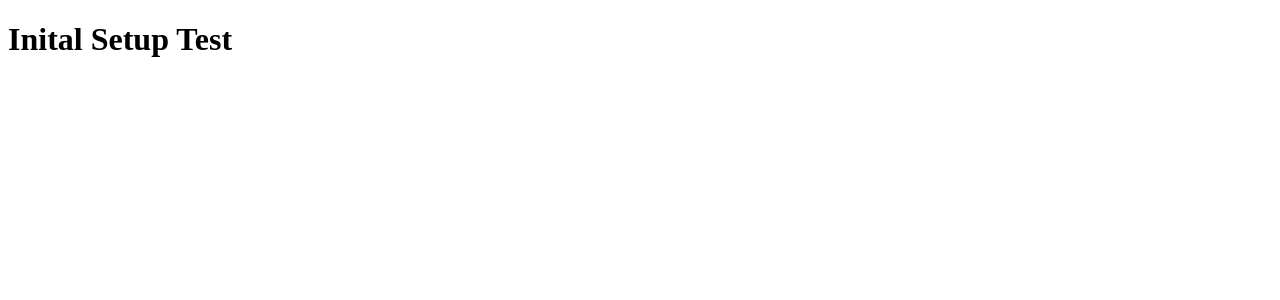
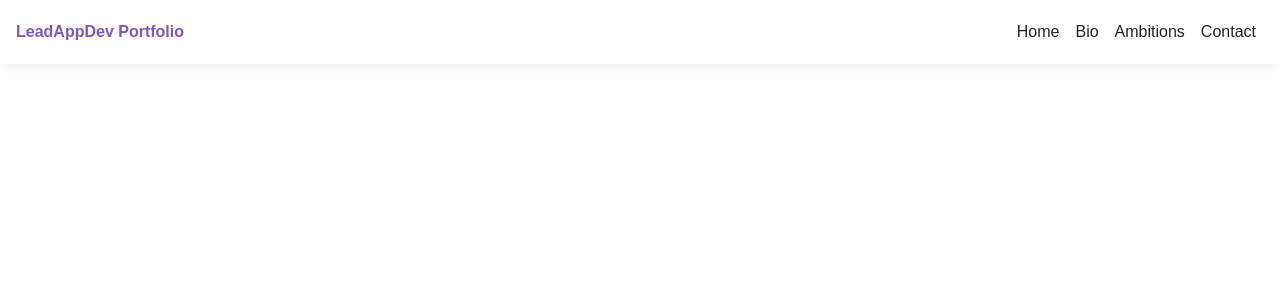
Before and after one commit to LeadAppDev/frontend-portfolio, a React app in the folder app/: page / in a window 1280 px wide. Shown: the top 300 px of the page. Built offline with nearby package versions, Linux system fonts and the light colour scheme.

Commit message:
Created basic navbar

```diff
--- /dev/null
+++ b/app/src/App.jsx
@@ -0,0 +1,12 @@
+import React from 'react';
+import './App.scss';
+
+import Navbar from './components/Navbar';
+
+const App = () => (
+	<div className='app'>
+		<Navbar/>
+	</div>
+);
+
+export default App;
--- /dev/null
+++ b/app/src/App.scss
@@ -0,0 +1,4 @@
+body {
+	font-family: 'Rubik', Arial, Helvetica, sans-serif;
+	margin: 0;
+}
--- /dev/null
+++ b/app/src/components/Navbar.jsx
@@ -0,0 +1,19 @@
+import React from 'react';
+import './Navbar.scss';
+
+const Navbar = () => (
+	<div className='navbar'>
+			<div className='navbar__content'>
+				<h4 className='navbar__content__title'>LeadAppDev Portfolio</h4>
+				<span className='navbar__expander'></span>
+				<ul className='navbar__content__list-items'>
+					<li>Home</li>
+					<li>Bio</li>
+					<li>Ambitions</li>
+					<li>Contact</li>
+				</ul>
+			</div>
+	</div>
+)
+
+export default Navbar;
--- /dev/null
+++ b/app/src/components/Navbar.scss
@@ -0,0 +1,46 @@
+.navbar {
+	background: #fff;
+	box-shadow: 0 -6px 16px rgba($color: #000, $alpha: 0.2);
+	height: 64px;
+	width: 100%;
+
+	&__content {
+		align-items: center;
+		display: flex;
+		height: 100%;
+		padding: 0 1rem;
+
+		&__title {
+			color: #7e57c2;
+			margin: 0;
+		}
+
+		&__list-items {
+			align-items: center;
+			color: #222222;
+			display: flex;
+			height: 100%;
+			margin: 0;
+			> li {
+				align-items: center;
+				display: flex;
+				padding: 0 .5rem;
+				height: 100%;
+			}
+			> li:last-child {
+			}
+			> li {
+				&:hover {
+					color: #7e57c2;
+					transition: .2s;
+				}
+			}
+		}
+
+	}
+
+	&__expander {
+		flex-grow: 1;
+	}
+
+}
--- a/app/src/index.js
+++ b/app/src/index.js
@@ -1,10 +1,5 @@
 import React from 'react';
 import ReactDOM from 'react-dom';
+import App from './App';
 
-const App = () => (
-	<div>
-		<h1>Inital Setup Test</h1>
-	</div>
-);
-
-ReactDOM.render(<App/>, document.getElementById('root'));
+ReactDOM.render(<App />, document.getElementById('root'));
--- a/app/webpack.config.js
+++ b/app/webpack.config.js
@@ -17,8 +17,15 @@ module.exports = {
 			{
 				test: /\.html$/,
 				use: 'html-loader'
+			},
+			{
+				test: /\.s[ac]ss$/,
+				use: [ 'style-loader', 'css-loader', 'sass-loader']
 			}
 		]
+	},
+	resolve: {
+		extensions: ['*', '.js', '.jsx']
 	},
 	plugins: [
 		new HtmlWebpackPlugin({
```
Also changed, not shown: app/package.json (+6 -1 lines), app/dist/build.js, 2 other files (tests, documents, lock files or other folders).
